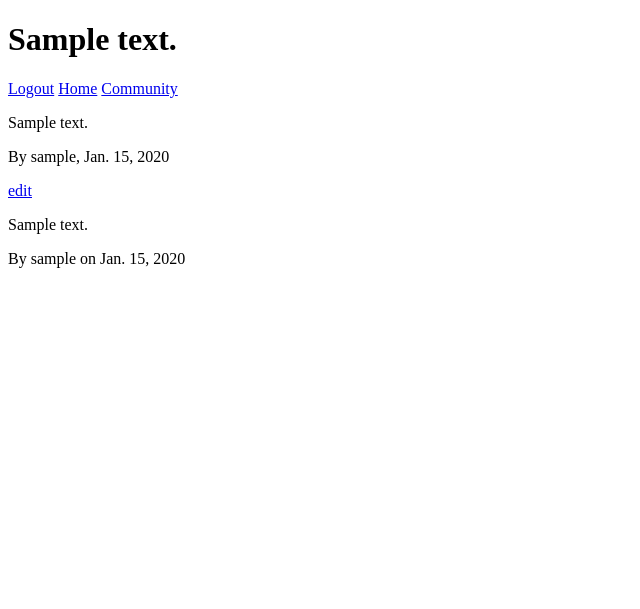
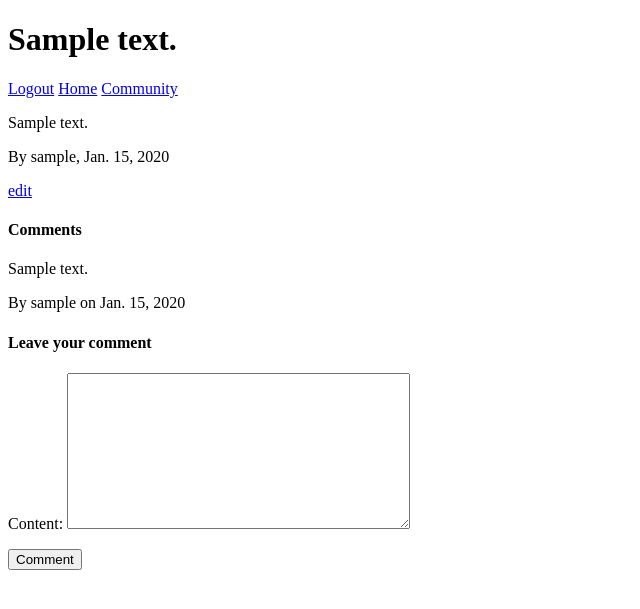
Before and after one commit to JacquesJacquesJacques/forum, a Django app: page /post/1 in a window 1280 px wide. Shown: the top 609 px of the page, without its empty margins (0-640 px from the left). Run offline with Django 3.2, Linux system fonts and the light colour scheme; a user stored in the database is signed in; tables that the repository leaves empty hold one stand-in row (values such as "Sample post").

Commit message:
adding comment writing functionnality

```diff
--- a/communitymanager/forms.py
+++ b/communitymanager/forms.py
@@ -1,5 +1,5 @@
 from django import forms
-from .models import Post
+from .models import Post, Comment
 
 
 class ConnexionForm(forms.Form):
@@ -11,3 +11,9 @@ class PostForm(forms.ModelForm):
     class Meta:
         model = Post
         fields = 'description', 'community', 'priority', 'event', 'date_event', 'content'
+
+
+class CommentForm(forms.ModelForm):
+    class Meta:
+        model = Comment
+        fields = 'content',
--- a/communitymanager/templates/communitymanager/post.html
+++ b/communitymanager/templates/communitymanager/post.html
@@ -12,8 +12,12 @@
     <p>By {{ post.author }}, {{ post.date_creation }}</p>
     <a href="{% url 'post_edit' post.id %}">  edit</a></p>
 
+
+    <h4> Comments </h4>
     {% for comment in comments %}
         {%  include 'communitymanager/comment.html' %}
     {% endfor %}
+    <h4> Leave your comment </h4>
+    {% include 'communitymanager/writecomment.html' %}
 
 {% endblock %}
--- /dev/null
+++ b/communitymanager/templates/communitymanager/writecomment.html
@@ -0,0 +1,7 @@
+<div class="row float-right pb-3">
+            <form class="form" method="POST" action="{% url 'post' post.id %}">
+            {% csrf_token %}
+            {{ form.as_p }}
+            <input  type="submit" value="Comment"/>
+        </form>
+</div>
--- a/communitymanager/views.py
+++ b/communitymanager/views.py
@@ -5,7 +5,7 @@ from django.contrib.auth.models import User
 from django.shortcuts import render, get_list_or_404, get_object_or_404, redirect
 from django.contrib.auth import authenticate, login
 
-from .forms import PostForm
+from .forms import PostForm, CommentForm
 from .models import Community, Post, Comment
 
 
@@ -27,11 +27,7 @@ def community(request, id):
     return render(request, 'communitymanager/community.html', {'community': community, 'posts': posts})
 
 
-@login_required()
-def post(request, id):
-    post = get_object_or_404(Post, id=id)
-    comments = Comment.objects.filter(post_id=id)
-    return render(request, 'communitymanager/post.html', {'post': post, 'comments': comments})
+
 
 
 @login_required()
@@ -61,3 +57,19 @@ def post_edit(request, id):
     else:
         form = PostForm(instance=post)
     return render(request, 'communitymanager/post_edit.html', {'form': form, 'post': post})
+
+
+@login_required()
+def post(request, id):
+    post = get_object_or_404(Post, id=id)
+    comments = Comment.objects.filter(post_id=id)
+    form = CommentForm(request.POST or None)
+    if form.is_valid():
+        comment = form.save(commit=False)
+        comment.author = request.user
+        comment.date_creation = datetime.now()
+        comment.post = post
+        comment.save()
+        return redirect('post', id=post.id)
+    else:
+        return render(request, 'communitymanager/post.html', {'post': post, 'comments': comments, 'form': form})
```
Also changed, not shown: communitymanager/migrations/0010_auto_20210524_1851.py (added).
